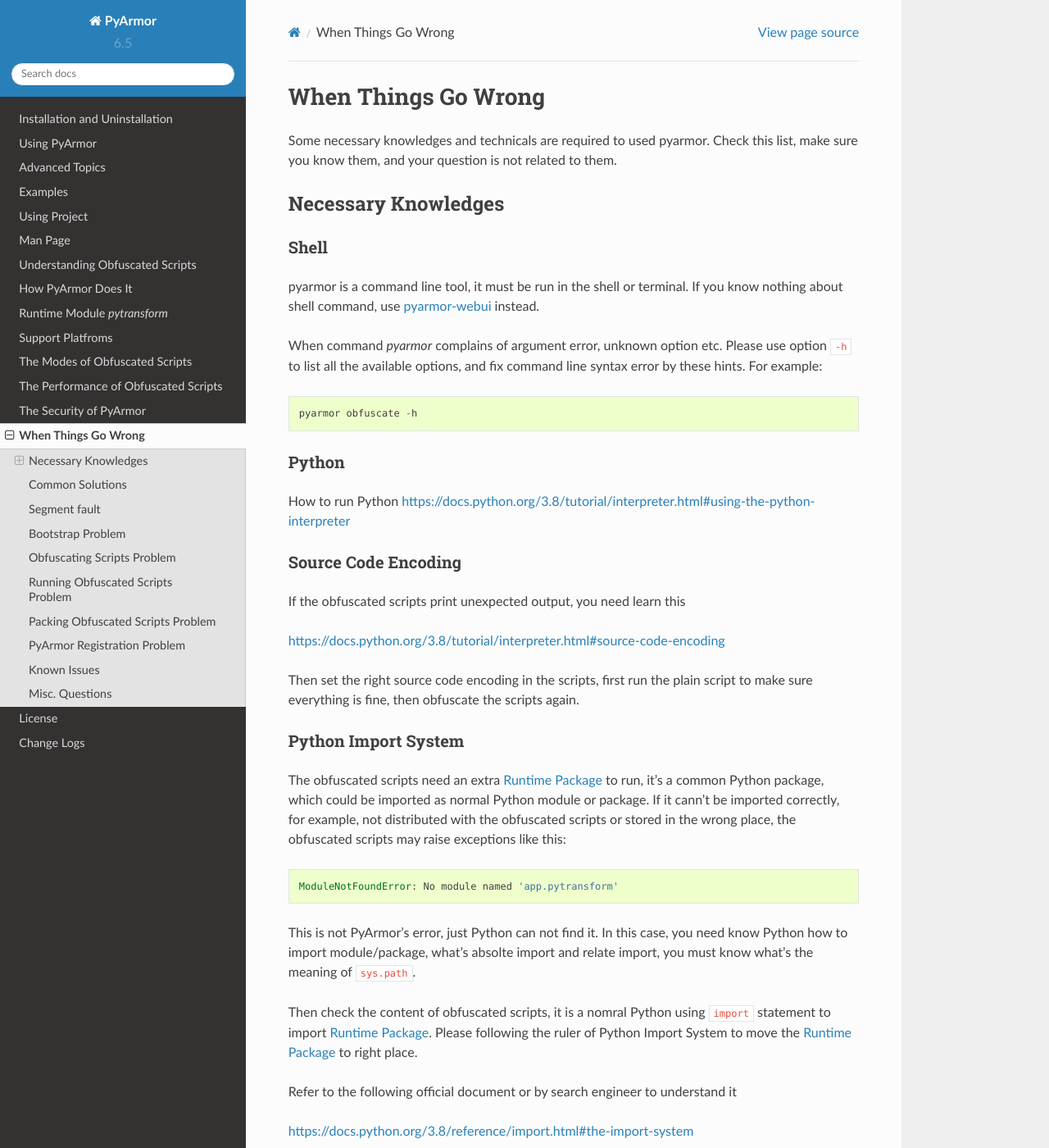
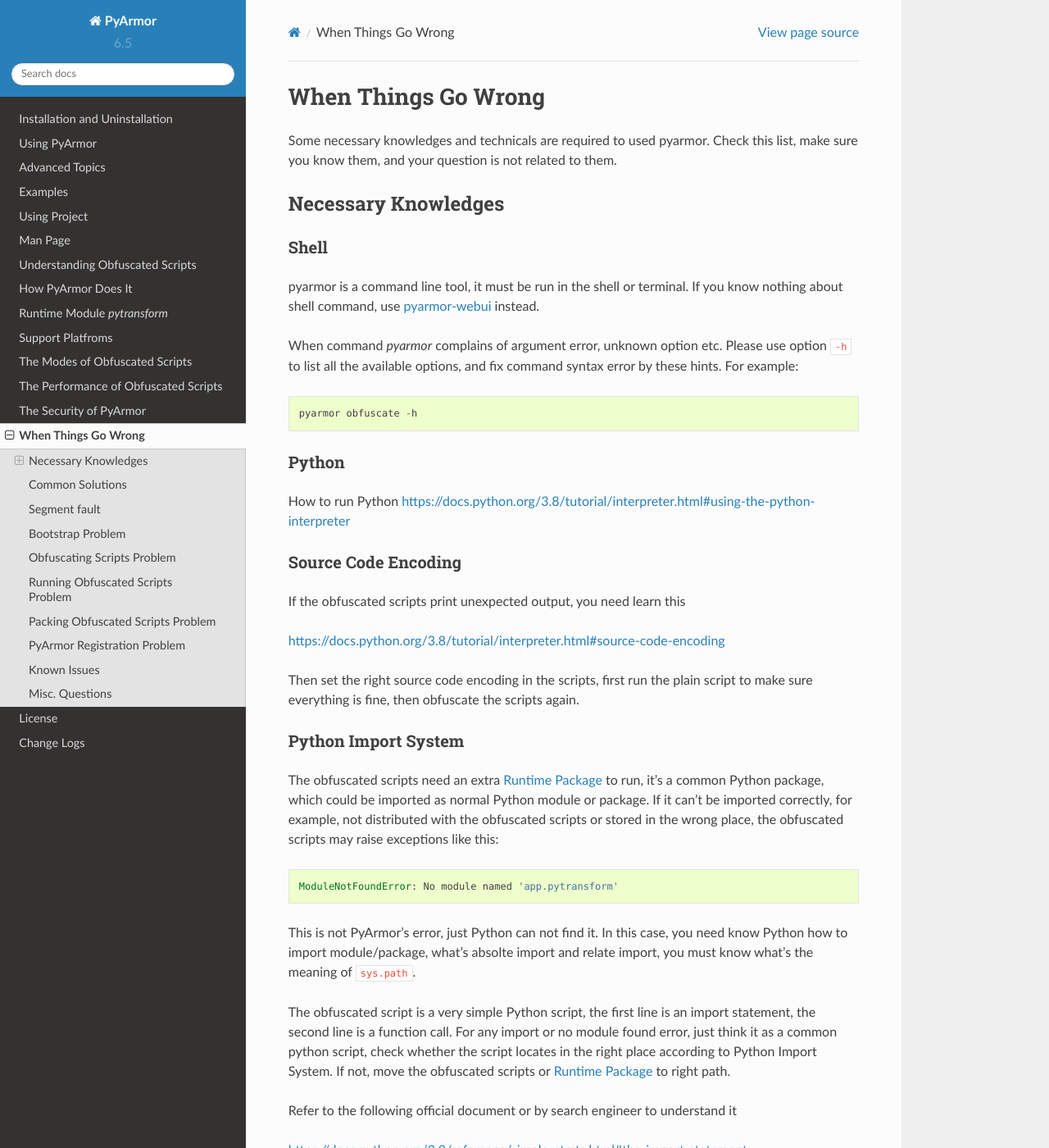
Before and after one commit to dashingsoft/pyarmor, a Sphinx documentation site: the page built from docs/questions.rst, in a window 1280 px wide and 1400 px high. Shown: the whole window at 82% size. Built offline with Sphinx 7.4.7 and the Read the Docs theme 2.0.0, drawn with Linux system fonts in a browser that asks for light colours; some of the changed text lies outside the part shown.

Commit message:
Refine doc

```diff
--- a/docs/questions.rst
+++ b/docs/questions.rst
@@ -45,7 +45,7 @@
 
 The obfuscated scripts need an extra :ref:`Runtime Package` to run, it's a
 common Python package, which could be imported as normal Python module or
-package. If it cann't be imported correctly, for example, not distributed with
+package. If it can't be imported correctly, for example, not distributed with
 the obfuscated scripts or stored in the wrong place, the obfuscated scripts may
 raise exceptions like this::
 
@@ -55,13 +55,16 @@
 know Python how to import module/package, what's absolte import and relate
 import, you must know what's the meaning of ``sys.path``.
 
-Then check the content of obfuscated scripts, it is a nomral Python using
-``import`` statement to import :ref:`Runtime Package`. Please following the
-ruler of Python Import System to move the :ref:`Runtime Package` to right place.
+The obfuscated script is a very simple Python script, the first line is an
+import statement, the second line is a function call. For any import or no
+module found error, just think it as a common python script, check whether the
+script locates in the right place according to Python Import System. If not,
+move the obfuscated scripts or :ref:`Runtime Package` to right path.
 
 Refer to the following official document or by search engineer to understand it
 
-https://docs.python.org/3.8/reference/import.html#the-import-system
+https://docs.python.org/3.8/reference/simple_stmts.html#the-import-statement
+
 
 PyInstaller
 +++++++++++
```
Also changed, not shown: other parts of docs/questions.rst (+1 -1 lines).
